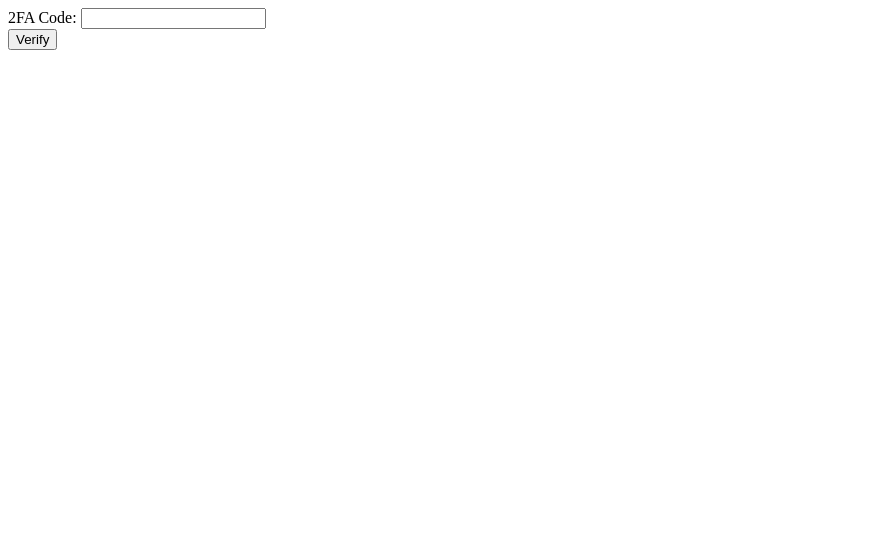
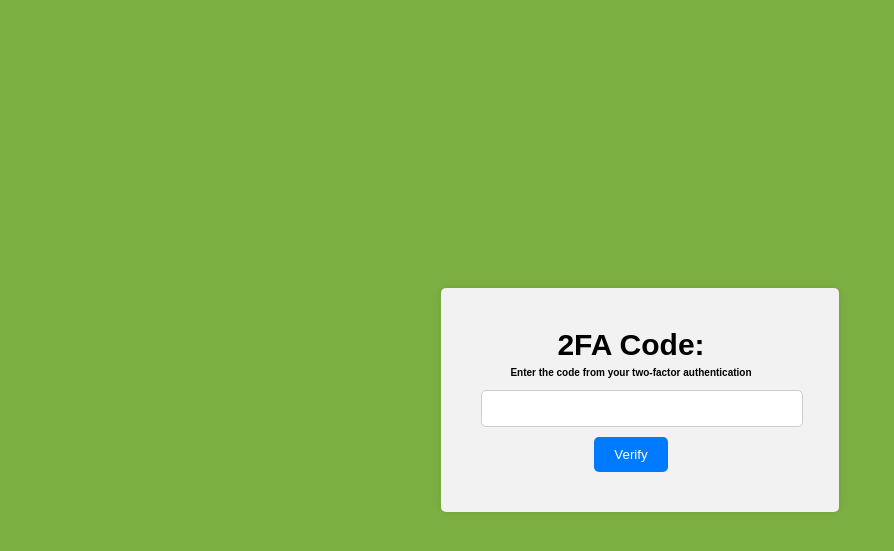
Before and after one commit to Chuajerome26/Capstone, a PHP site: page /Pages/twoFactor.php in a window 1280 px wide. Shown: the top 551 px of the page, without its empty margins (0-894 px from the left). Run offline with PHP 8.4, Linux system fonts and the light colour scheme.

Commit message:
Update twoFactor.php

```diff
--- a/Pages/twoFactor.php
+++ b/Pages/twoFactor.php
@@ -5,10 +5,66 @@
     <meta charset="UTF-8">
     <meta name="viewport" content="width=device-width, initial-scale=1.0">
     <title>Document</title>
+    <style>
+        body {
+            display: flex;
+            justify-content: center;
+            align-items: center;
+            height: 100vh;
+            margin: 0;
+            background-color: #7db043;
+            font-family: Arial, sans-serif;
+        }
+
+        form {
+            text-align: center;
+            background: #f2f2f2;
+            padding: 40px;
+	    padding-right: 58px;
+            border-radius: 5px;
+            box-shadow: 0 0 10px rgba(0, 0, 0, 0.1);
+            width: 300px;
+        }
+
+        label {
+            font-weight: bold;
+            font-size: 30px;
+        }
+
+        .description {
+            font-size: 10px;
+            margin-top: -5;
+        }
+
+        input[type="text"] {
+            width: 100%;
+            padding: 10px;
+            margin: 10px 0;
+            border: 1px solid #ccc;
+            border-radius: 5px;
+        }
+
+        button[type="submit"] {
+            background: #007bff;
+            color: #fff;
+            border: none;
+            border-radius: 5px;
+            padding: 10px 20px;
+            cursor: pointer;
+        }
+
+        button[type="submit"]:hover {
+            background: #0056b3;
+        }
+
+    </style>
+
 </head>
 <body>
 <form action="../functions/verify_2fa.php" method="post">
     <label for="token">2FA Code:</label>
+    <BR>
+    <label class="description">Enter the code from your two-factor authentication</label>
     <input type="text" name="token" required>
     <br>
     <button type="submit">Verify</button>
```
